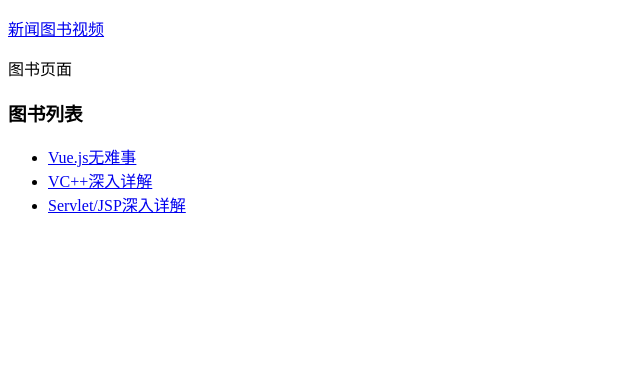
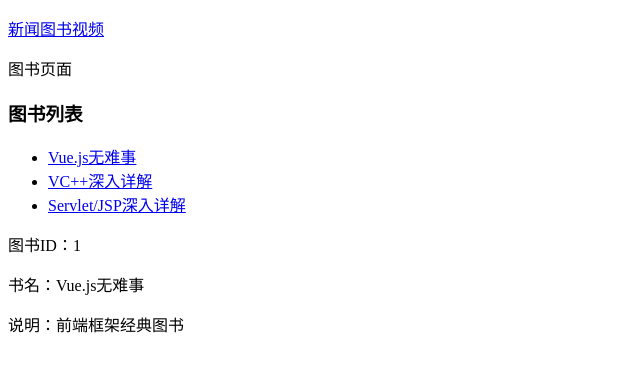
Before and after one commit to TRBUS/myroute, a Vue app: page /#/book/1 in a window 1280 px wide. Shown: the top 372 px of the page, without its empty margins (0-640 px from the left). Built offline with nearby package versions, Linux system fonts and the light colour scheme.

Commit message:
ch14_14-6_编程式导航_001_成功了，终于

```diff
--- a/src/components/Book.vue
+++ b/src/components/Book.vue
@@ -14,6 +14,11 @@ export default {
       book: {}
     }
   },
+  methods: {
+    setBook(book) {
+      this.book = book
+    }
+  },
   beforeRouteEnter(to, from, next) {
     const book = Books.find((item) => item.id === to.params.id)
     next((vm) => vm.setBook(book))
--- a/src/components/Books.vue
+++ b/src/components/Books.vue
@@ -11,6 +11,7 @@
         >
       </li>
     </ul>
+    <router-view></router-view>
   </div>
 </template>
 
--- a/src/router/index.js
+++ b/src/router/index.js
@@ -26,6 +26,7 @@ const routes = [
     children: [
       {
         path: '/book/:id',
+        name: 'book',
         component: Book
       }
     ]
@@ -38,6 +39,7 @@ const routes = [
 ]
 
 const router = new VueRouter({
+  // mode: 'history',
   routes
 })
 
```
